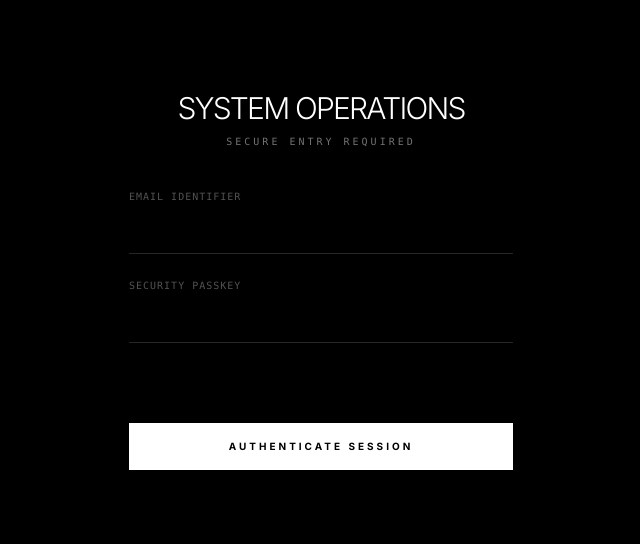
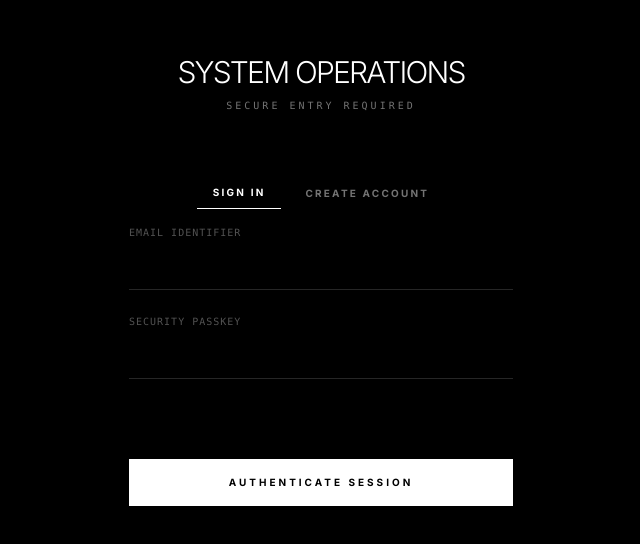
Before and after one commit to popvisly/visual-decompiler, a Next.js app: page /login in a window 1280 px wide. Shown: the part 120-664 px from the top of the page, without its empty margins (319-959 px from the left). Built offline with nearby package versions, Linux system fonts and the light colour scheme; no server answers.

Commit message:
Add team invite acceptance flow

```diff
--- /dev/null
+++ b/src/app/api/team/accept/route.ts
@@ -0,0 +1,85 @@
+import { NextResponse } from 'next/server';
+
+import { getServerSession } from '@/lib/auth-server';
+import { supabaseAdmin } from '@/lib/supabase';
+
+export async function POST(req: Request) {
+    try {
+        const session = await getServerSession(req);
+        if (!session.userId || !session.email) {
+            return NextResponse.json({ error: 'Unauthorized' }, { status: 401 });
+        }
+
+        const body = await req.json();
+        const token = typeof body?.token === 'string' ? body.token.trim() : '';
+
+        if (!token) {
+            return NextResponse.json({ error: 'Invitation token is required' }, { status: 400 });
+        }
+
+        const { data: invitation, error: invitationError } = await supabaseAdmin
+            .from('team_invitations')
+            .select('*')
+            .eq('invite_token', token)
+            .is('revoked_at', null)
+            .limit(1)
+            .maybeSingle();
+
+        if (invitationError || !invitation) {
+            return NextResponse.json({ error: 'Invitation not found' }, { status: 404 });
+        }
+
+        if (invitation.accepted_at) {
+            return NextResponse.json({ error: 'Invitation already accepted' }, { status: 409 });
+        }
+
+        if (new Date(invitation.expires_at).getTime() < Date.now()) {
+            return NextResponse.json({ error: 'Invitation has expired' }, { status: 410 });
+        }
+
+        if (session.email.toLowerCase() !== invitation.email.toLowerCase()) {
+            return NextResponse.json({ error: 'This invitation belongs to a different email address' }, { status: 403 });
+        }
+
+        const acceptedAt = new Date().toISOString();
+
+        const { error: memberError } = await supabaseAdmin
+            .from('agency_members')
+            .upsert({
+                agency_id: invitation.agency_id,
+                user_id: session.userId,
+                email: session.email,
+                role: invitation.role,
+                status: 'active',
+                invited_by: invitation.invited_by,
+                joined_at: acceptedAt,
+                updated_at: acceptedAt,
+            }, { onConflict: 'agency_id,email' });
+
+        if (memberError) {
+            throw memberError;
+        }
+
+        const { error: invitationUpdateError } = await supabaseAdmin
+            .from('team_invitations')
+            .update({
+                accepted_at: acceptedAt,
+                updated_at: acceptedAt,
+            })
+            .eq('id', invitation.id);
+
+        if (invitationUpdateError) {
+            throw invitationUpdateError;
+        }
+
+        return NextResponse.json({
+            success: true,
+            invitationId: invitation.id,
+        });
+    } catch (error) {
+        return NextResponse.json(
+            { error: error instanceof Error ? error.message : 'Failed to accept invitation' },
+            { status: 500 }
+        );
+    }
+}
--- a/src/app/join/[token]/page.tsx
+++ b/src/app/join/[token]/page.tsx
@@ -64,16 +64,16 @@ export default async function JoinTeamPage({ params }: { params: Promise<{ token
 
                 <div className="mt-10 flex flex-col gap-4 md:flex-row">
                     <Link
-                        href="/login"
+                        href={`/login?invite=${token}&email=${encodeURIComponent(invitation.email)}`}
                         className="rounded-full bg-[#141414] px-6 py-3 text-center text-[10px] font-bold uppercase tracking-[0.24em] text-[#FBF7EF] transition-colors hover:bg-black"
                     >
                         Sign In To Accept
                     </Link>
                     <Link
-                        href="/pricing"
+                        href={`/login?invite=${token}&email=${encodeURIComponent(invitation.email)}&mode=signup`}
                         className="rounded-full border border-[#D4A574]/20 px-6 py-3 text-center text-[10px] font-bold uppercase tracking-[0.24em] text-[#8B4513] transition-colors hover:bg-[#FBFBF6]"
                     >
-                        View Platform
+                        Create Account To Accept
                     </Link>
                 </div>
             </div>
--- a/src/app/login/page.tsx
+++ b/src/app/login/page.tsx
@@ -1,30 +1,64 @@
 "use client";
 
-import { useState } from 'react';
-import { useRouter } from 'next/navigation';
+import { useEffect, useState } from 'react';
+import { useRouter, useSearchParams } from 'next/navigation';
 import { supabaseClient } from '@/lib/supabase-client';
 
 export default function LoginPage() {
     const router = useRouter();
+    const searchParams = useSearchParams();
     const [email, setEmail] = useState('');
     const [password, setPassword] = useState('');
-    const [status, setStatus] = useState<'idle' | 'loading' | 'error'>('idle');
-    const [errorMsg, setErrorMsg] = useState('');
+    const [mode, setMode] = useState<'signin' | 'signup'>('signin');
+    const [status, setStatus] = useState<'idle' | 'loading' | 'error' | 'success'>('idle');
+    const [message, setMessage] = useState('');
+    const inviteToken = searchParams.get('invite');
 
-    const handleLogin = async (e: React.FormEvent) => {
+    useEffect(() => {
+        const inviteEmail = searchParams.get('email');
+        const inviteMode = searchParams.get('mode');
+
+        if (inviteEmail) {
+            setEmail(inviteEmail);
+        }
+
+        if (inviteMode === 'signup') {
+            setMode('signup');
+        }
+    }, [searchParams]);
+
+    const acceptInviteIfNeeded = async () => {
+        if (!inviteToken) {
+            return;
+        }
+
+        const response = await fetch('/api/team/accept', {
+            method: 'POST',
+            headers: { 'Content-Type': 'application/json' },
+            body: JSON.stringify({ token: inviteToken }),
+        });
+        const payload = await response.json();
+
+        if (!response.ok) {
+            throw new Error(typeof payload?.error === 'string' ? payload.error : 'Failed to accept invitation');
+        }
+    };
+
+    const handleAuth = async (e: React.FormEvent) => {
         e.preventDefault();
         setStatus('loading');
-        setErrorMsg('');
+        setMessage('');
 
         try {
-            const { data, error } = await supabaseClient.auth.signInWithPassword({
-                email,
-                password,
-            });
+            const authResult = mode === 'signup'
+                ? await supabaseClient.auth.signUp({ email, password })
+                : await supabaseClient.auth.signInWithPassword({ email, password });
+
+            const { data, error } = authResult;
 
             if (error) {
                 setStatus('idle');
-                setErrorMsg(error.message);
+                setMessage(error.message);
                 return;
             }
 
@@ -32,18 +66,21 @@ export default function LoginPage() {
                 // Explicitly set a cookie so Next.js middleware can read the session
                 const expiresIn = data.session.expires_in || 3600;
                 document.cookie = `sb-access-token=${data.session.access_token}; path=/; max-age=${expiresIn}; SameSite=Lax; secure`;
-                router.push('/vault');
+                await acceptInviteIfNeeded();
+                router.push(inviteToken ? '/settings/team' : '/vault');
                 // Force refresh to ensure middleware picks up the new cookie and renders layouts correctly
                 router.refresh();
             } else {
-                setStatus('idle');
-                setErrorMsg("No session generated");
+                setStatus('success');
+                setMessage(mode === 'signup'
+                    ? 'Account created. Check your inbox to verify your email, then return to this invite link.'
+                    : 'No session generated');
                 return;
             }
         } catch (e) {
             const error = e as Error;
-            setErrorMsg(error.message || 'Authentication failed. Please check your credentials.');
-            setStatus('idle');
+            setMessage(error.message || 'Authentication failed. Please check your credentials.');
+            setStatus('error');
         }
     };
 
@@ -53,14 +90,39 @@ export default function LoginPage() {
 
                 <div className="mb-16 text-center">
                     <h1 className="text-3xl font-light tracking-tightest uppercase mb-2">
-                        System Operations
+                        {inviteToken ? 'Accept Team Invitation' : 'System Operations'}
                     </h1>
                     <p className="text-[10px] font-mono tracking-[0.3em] uppercase text-neutral-500">
-                        Secure Entry Required
+                        {inviteToken ? 'Agency Access Required' : 'Secure Entry Required'}
                     </p>
                 </div>
 
-                <form onSubmit={handleLogin} className="space-y-12">
+                <div className="mb-10 flex items-center justify-center gap-2">
+                    <button
+                        type="button"
+                        onClick={() => setMode('signin')}
+                        className={`px-4 py-2 text-[10px] font-bold uppercase tracking-[0.22em] ${mode === 'signin' ? 'border-b border-white text-white' : 'text-neutral-500'}`}
+                    >
+                        Sign In
+                    </button>
+                    <button
+                        type="button"
+                        onClick={() => setMode('signup')}
+                        className={`px-4 py-2 text-[10px] font-bold uppercase tracking-[0.22em] ${mode === 'signup' ? 'border-b border-white text-white' : 'text-neutral-500'}`}
+                    >
+                        Create Account
+                    </button>
+                </div>
+
+                {inviteToken && (
+                    <p className="mb-10 text-center text-[11px] uppercase tracking-[0.16em] text-neutral-500">
+                        {mode === 'signup'
+                            ? 'Create your account using the invited email, then the seat will be activated automatically.'
+                            : 'Sign in with the invited email to activate your seat automatically.'}
+                    </p>
+                )}
+
+                <form onSubmit={handleAuth} className="space-y-12">
 
                     <div className="relative group">
                         <input
@@ -98,9 +160,9 @@ export default function LoginPage() {
                         </label>
                     </div>
 
-                    {status === 'error' && (
-                        <div className="text-red-500 font-mono text-[10px] tracking-widest uppercase text-center">
-                            {errorMsg}
+                    {(status === 'error' || status === 'success') && (
+                        <div className={`${status === 'error' ? 'text-red-500' : 'text-emerald-400'} font-mono text-[10px] tracking-widest uppercase text-center`}>
+                            {message}
                         </div>
                     )}
 
@@ -110,7 +172,9 @@ export default function LoginPage() {
                             disabled={status === 'loading'}
                             className="w-full bg-white text-black py-4 font-sans text-[10px] font-bold tracking-[0.3em] uppercase hover:bg-neutral-300 transition-colors disabled:opacity-50"
                         >
-                            {status === 'loading' ? 'Authenticating...' : 'Authenticate Session'}
+                            {status === 'loading'
+                                ? (mode === 'signup' ? 'Creating Account...' : 'Authenticating...')
+                                : (mode === 'signup' ? 'Create Account' : 'Authenticate Session')}
                         </button>
                     </div>
 
```
